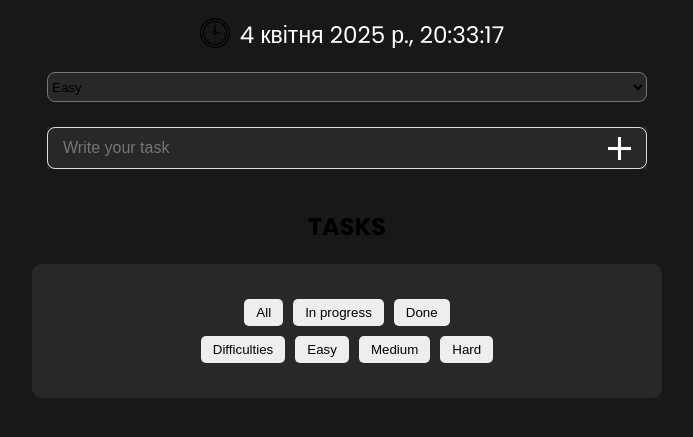
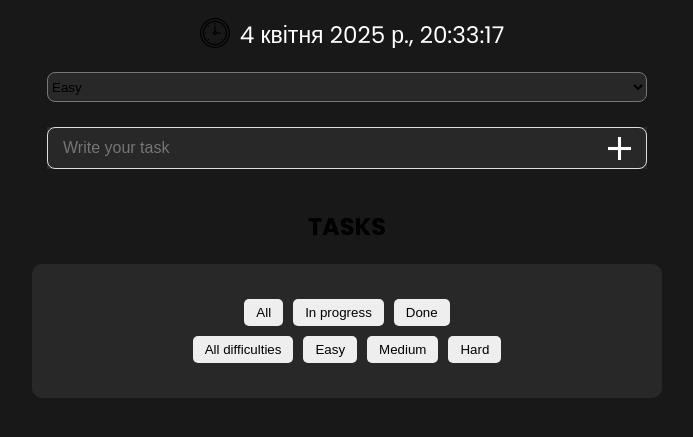
Before and after one commit to Tarasstets/Final-Project, a plain HTML site: page index.html in a window 1280 px wide. Shown: the part 119-556 px from the top of the page, without its empty margins (293-986 px from the left). Drawn offline with Linux system fonts and the light colour scheme.

Commit message:
change html

```diff
--- a/index.html
+++ b/index.html
@@ -67,7 +67,7 @@
 
             <div class="filter-group">
               <button class="filter-btn" data-difficulty="all">
-                Difficulties
+                All difficulties
               </button>
               <button class="filter-btn" data-difficulty="Easy">Easy</button>
               <button class="filter-btn" data-difficulty="Medium">
```
